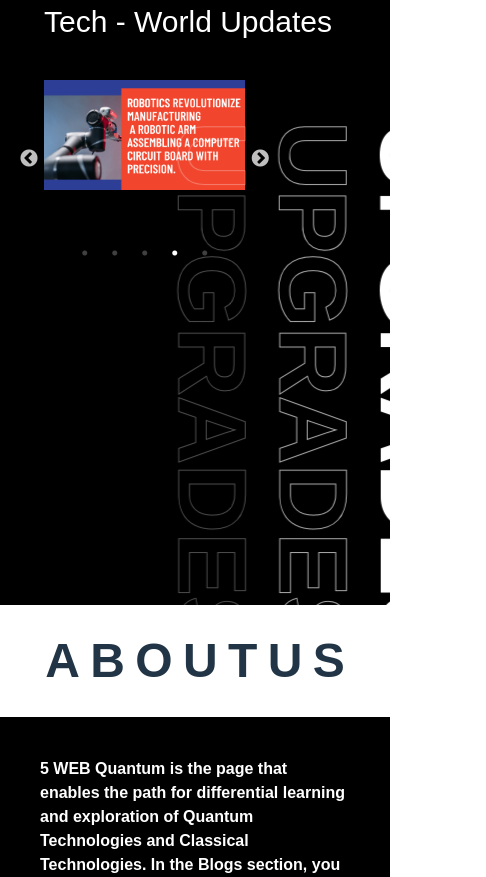
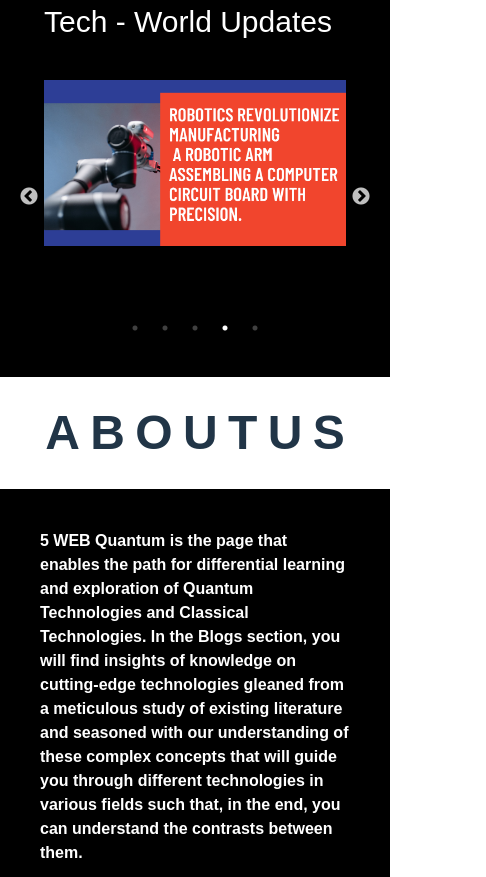
Before and after one commit to AimenEllahi/out2, a React (Vite) app: page / in a window 390 px wide. Shown: the part 3040-3917 px from the top of the page, 486 px wide, since content can reach past the window. Built offline with nearby package versions, Linux system fonts and the light colour scheme.

Commit message:
fixed space

```diff
--- a/src/App.jsx
+++ b/src/App.jsx
@@ -14,8 +14,7 @@ import "slick-carousel/slick/slick-theme.css";
 
 function App() {
   return (
-    <div className='h-full relative'>
-
+    <div className="h-full relative">
       <Navbar />
       <Home />
     </div>
--- a/src/Components/Sections/HeaderLeft.jsx
+++ b/src/Components/Sections/HeaderLeft.jsx
@@ -18,7 +18,7 @@ const TextWithIcon = ({ text = "" }) => {
 };
 export default function HeaderLeft() {
   return (
-    <div className="md:w-2/4 w-full">
+    <div className="md:w-[35%] w-full">
       <div className="font-bold">
         {" "}
         <h1>
--- a/src/Components/Sections/HeaderRight.jsx
+++ b/src/Components/Sections/HeaderRight.jsx
@@ -15,8 +15,8 @@ const ImageObjects = ({ src, className }) => {
 
 export default function HeaderRight() {
   return (
-    <div className="w-2/4 overflow-x-hidden hidden md:block">
-      <div className="relative h-screen w-full ">
+    <div className="w-[65%] overflow-x-hidden hidden md:block">
+      <div className="relative h-screen w-full">
         <img
           src="/images/5WQC.png"
           className=" absolute  top-[-10%] object-contain h-full w-full -right-20 "
--- a/src/Components/Sections/Up.jsx
+++ b/src/Components/Sections/Up.jsx
@@ -38,7 +38,7 @@ function Up() {
           </div>
         </div>
         <div className="flex flex-col mt-10 md:flex-row w-full justify-between">
-          <div className="md:w-2/3 w-2/3">
+          <div className=" w-full md:w-2/3">
             <Slider {...settings}>
               {images.map((image, index) => (
                 <div key={index}>
@@ -51,7 +51,7 @@ function Up() {
               ))}
             </Slider>
           </div>
-          <div className="transform rotate-90 flex flex-col justify-around m-auto tracking-tighter">
+          <div className="transform rotate-90 hidden flex-col justify-around m-auto tracking-tighter md:flex">
             <span className="text-[6rem] text-white font-bold items-center flex h-[12vh] text-center">
               UPGRADES
             </span>
--- a/src/index.css
+++ b/src/index.css
@@ -31,7 +31,6 @@ body {
   margin: 0;
   display: flex;
   place-items: center;
-  min-width: 320px;
   min-height: 100vh;
 }
 
```
